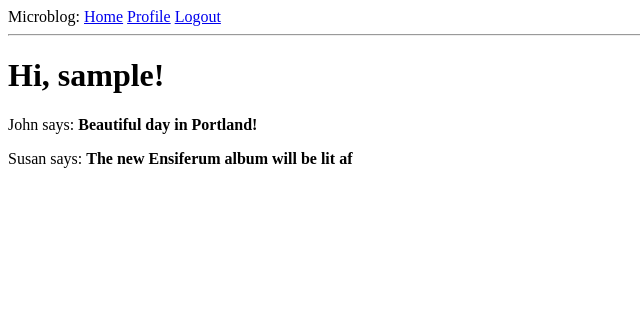
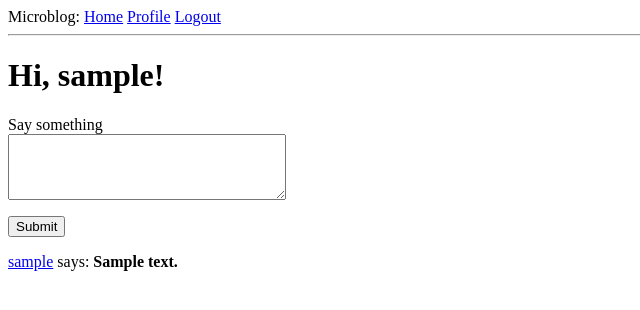
Before and after one commit to nicklong98/microblog_python, a Flask app: page / in a window 1280 px wide. Shown: the top 310 px of the page, without its empty margins (0-640 px from the left). Run offline with Flask 2, Linux system fonts and the light colour scheme; a user stored in the database is signed in; tables that the repository leaves empty hold one stand-in row (values such as "Sample post").

Commit message:
allow for posting

```diff
--- a/app/forms.py
+++ b/app/forms.py
@@ -45,3 +45,8 @@ class EditProfileForm(FlaskForm):
 
 class EmptyForm(FlaskForm):
     submit = SubmitField('Submit')
+
+
+class PostForm(FlaskForm):
+    post = TextAreaField('Say something', validators=[DataRequired(), Length(min=1, max=140)])
+    submit = SubmitField('Submit')
--- a/app/routes.py
+++ b/app/routes.py
@@ -3,8 +3,8 @@ from flask_login import current_user, login_user, logout_user, login_required
 from werkzeug.urls import url_parse
 from datetime import datetime
 from app import app, db
-from app.forms import LoginForm, RegistrationForm, EditProfileForm, EmptyForm
-from app.models import User
+from app.forms import LoginForm, RegistrationForm, EditProfileForm, EmptyForm, PostForm
+from app.models import User, Post
 
 
 @app.before_request
@@ -14,21 +14,19 @@ def before_request():
         db.session.commit()
 
 
-@app.route('/')
-@app.route('/index')
+@app.route('/', methods=['GET', 'POST'])
+@app.route('/index', methods=['GET', 'POST'])
 @login_required
 def index():
-    posts = [
-        {
-            'author': {'username': 'John'},
-            'body': 'Beautiful day in Portland!'
-        },
-        {
-            'author': {'username': 'Susan'},
-            'body': 'The new Ensiferum album will be lit af'
-        }
-    ]
-    return render_template('index.html', title='Home', posts=posts)
+    form = PostForm()
+    if form.validate_on_submit():
+        post = Post(body=form.post.data, author=current_user)
+        db.session.add(post)
+        db.session.commit()
+        flash('Your post is now live!')
+        return redirect(url_for(index.__name__))
+    posts = current_user.followed_posts().all()
+    return render_template('index.html', title='Home', posts=posts, form=form)
 
 
 @app.route('/login', methods=['GET', 'POST'])
--- a/app/templates/index.html
+++ b/app/templates/index.html
@@ -2,7 +2,19 @@
 
 {% block content %}
     <h1>Hi, {{ current_user.username }}!</h1>
+    <form action="" method="post">
+        {{ form.hidden_tag() }}
+        <p>
+            {{ form.post.label }}<br/>
+            {{ form.post(cols=32,rows=4,maxlength=140) }}<br/>
+            {% for error in form.post.errors %}
+                <span style="color:red">[{{ error }}]</span>
+            {% endfor %}
+        </p>
+        <p>{{ form.submit() }}</p>
+    </form>
     {% for post in posts %}
-        <div><p>{{ post.author.username }} says: <b>{{ post.body }}</b></p></div>
+        <div><p><a href="{{ url_for('user', username=post.author.username) }}">{{ post.author.username }}</a> says:
+            <b>{{ post.body }}</b></p></div>
     {% endfor %}
 {% endblock %}
```
